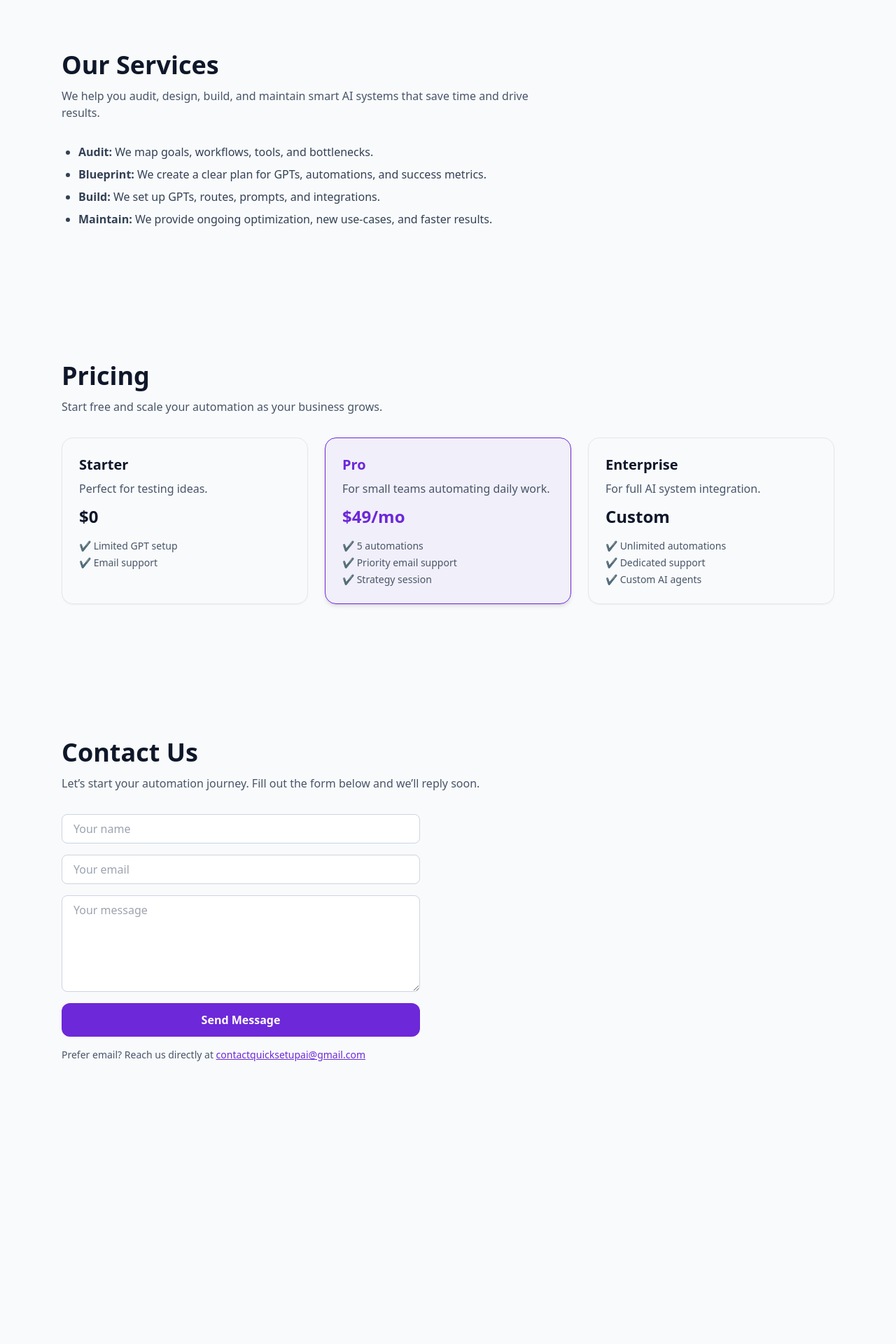
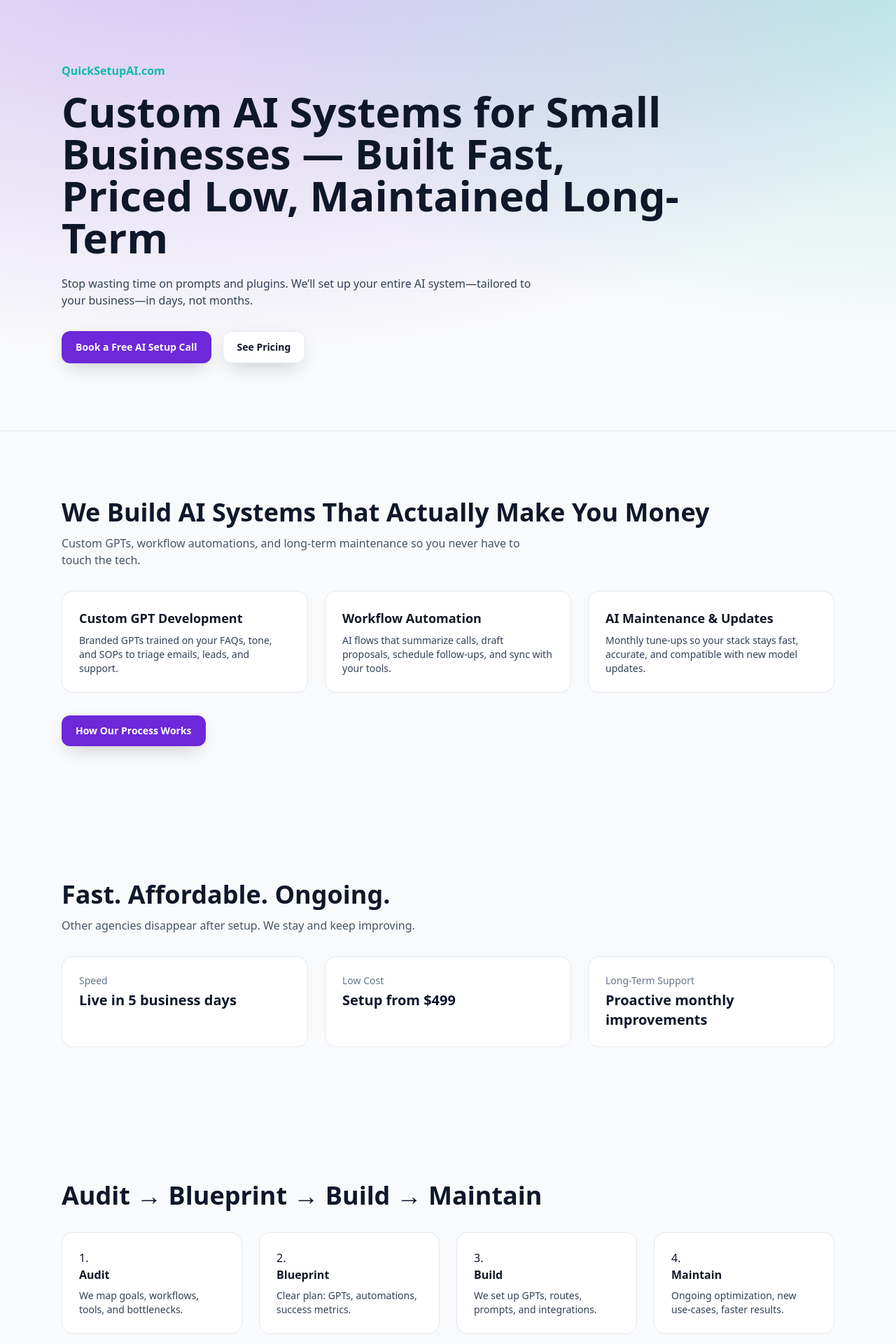
Before and after one commit to morganharris92-dev/quicksetupai, a Next.js app: page / in a window 1280 px wide. Shown: the part 80-2000 px from the top of the page at 70% size. Before the commit the page ends 1693 px from the top, so only its background shows below. Built offline with nearby package versions, Linux system fonts and the light colour scheme.

Commit message:
Update page.tsx

```diff
--- a/app/page.tsx
+++ b/app/page.tsx
@@ -1,111 +1,168 @@
 // app/page.tsx
+import CTAButton from "@/components/CTAButton";
 import Section from "@/components/Section";
 
-export default function Page() {
+export default function Home() {
   return (
-    <>
-      {/* --- SERVICES --- */}
+    <main>
+      {/* HERO */}
+      <div className="gradient-hero border-b border-slate-200">
+        <div className="mx-auto max-w-6xl px-6 pt-20 pb-16 md:pt-28 md:pb-24">
+          <p className="text-teal font-semibold mb-4">QuickSetupAI.com</p>
+          <h1 className="text-3xl md:text-6xl font-extrabold text-midnight leading-tight max-w-4xl">
+            Custom AI Systems for Small Businesses — Built Fast, Priced Low, Maintained Long-Term
+          </h1>
+          <p className="mt-6 text-slate-700 max-w-2xl">
+            Stop wasting time on prompts and plugins. We’ll set up your entire AI system—tailored to your business—in days, not months.
+          </p>
+          <div className="mt-8 flex flex-wrap gap-4">
+            <CTAButton href="#contact">Book a Free AI Setup Call</CTAButton>
+            <CTAButton href="#pricing" variant="secondary">See Pricing</CTAButton>
+          </div>
+        </div>
+      </div>
+
+      {/* WHAT WE DO (SERVICES) */}
       <Section
         id="services"
-        title="Our Services"
-        subtitle="We help you audit, design, build, and maintain smart AI systems that save time and drive results."
+        title="We Build AI Systems That Actually Make You Money"
+        subtitle="Custom GPTs, workflow automations, and long-term maintenance so you never have to touch the tech."
       >
-        <ul className="list-disc ml-6 space-y-2 text-slate-700">
-          <li><strong>Audit:</strong> We map goals, workflows, tools, and bottlenecks.</li>
-          <li><strong>Blueprint:</strong> We create a clear plan for GPTs, automations, and success metrics.</li>
-          <li><strong>Build:</strong> We set up GPTs, routes, prompts, and integrations.</li>
-          <li><strong>Maintain:</strong> We provide ongoing optimization, new use-cases, and faster results.</li>
-        </ul>
+        <div className="grid md:grid-cols-3 gap-6">
+          <div className="rounded-2xl bg-white p-6 border border-slate-200">
+            <h3 className="font-semibold text-lg">Custom GPT Development</h3>
+            <p className="mt-2 text-sm text-slate-700">Branded GPTs trained on your FAQs, tone, and SOPs to triage emails, leads, and support.</p>
+          </div>
+          <div className="rounded-2xl bg-white p-6 border border-slate-200">
+            <h3 className="font-semibold text-lg">Workflow Automation</h3>
+            <p className="mt-2 text-sm text-slate-700">AI flows that summarize calls, draft proposals, schedule follow-ups, and sync with your tools.</p>
+          </div>
+          <div className="rounded-2xl bg-white p-6 border border-slate-200">
+            <h3 className="font-semibold text-lg">AI Maintenance & Updates</h3>
+            <p className="mt-2 text-sm text-slate-700">Monthly tune-ups so your stack stays fast, accurate, and compatible with new model updates.</p>
+          </div>
+        </div>
+        <div className="mt-8"><CTAButton href="#process">How Our Process Works</CTAButton></div>
       </Section>
 
-      {/* --- PRICING --- */}
-      <Section
-        id="pricing"
-        title="Pricing"
-        subtitle="Start free and scale your automation as your business grows."
-      >
+      {/* VALUE */}
+      <Section title="Fast. Affordable. Ongoing." subtitle="Other agencies disappear after setup. We stay and keep improving.">
         <div className="grid md:grid-cols-3 gap-6">
-          <div className="rounded-2xl border border-slate-200 p-6 shadow-sm hover:shadow-md transition">
-            <h3 className="text-xl font-semibold text-midnight mb-2">Starter</h3>
-            <p className="text-slate-600 mb-3">Perfect for testing ideas.</p>
-            <p className="font-bold text-2xl text-midnight mb-4">$0</p>
-            <ul className="text-slate-600 space-y-1 text-sm">
-              <li>✔ Limited GPT setup</li>
-              <li>✔ Email support</li>
-            </ul>
+          <CardStat title="Speed" value="Live in 5 business days" />
+          <CardStat title="Low Cost" value="Setup from $499" />
+          <CardStat title="Long-Term Support" value="Proactive monthly improvements" />
+        </div>
+      </Section>
+
+      {/* PROCESS */}
+      <Section id="process" title="Audit → Blueprint → Build → Maintain">
+        <ol className="grid md:grid-cols-4 gap-6 list-decimal list-inside">
+          <li className="rounded-2xl bg-white p-6 border border-slate-200">
+            <h4 className="font-semibold">Audit</h4>
+            <p className="text-sm mt-2 text-slate-700">We map goals, workflows, tools, and bottlenecks.</p>
+          </li>
+          <li className="rounded-2xl bg-white p-6 border border-slate-200">
+            <h4 className="font-semibold">Blueprint</h4>
+            <p className="text-sm mt-2 text-slate-700">Clear plan: GPTs, automations, success metrics.</p>
+          </li>
+          <li className="rounded-2xl bg-white p-6 border border-slate-200">
+            <h4 className="font-semibold">Build</h4>
+            <p className="text-sm mt-2 text-slate-700">We set up GPTs, routes, prompts, and integrations.</p>
+          </li>
+          <li className="rounded-2xl bg-white p-6 border border-slate-200">
+            <h4 className="font-semibold">Maintain</h4>
+            <p className="text-sm mt-2 text-slate-700">Ongoing optimization, new use-cases, faster results.</p>
+          </li>
+        </ol>
+        <div className="mt-8"><CTAButton href="#contact">Book Your Free Audit Call</CTAButton></div>
+      </Section>
+
+      {/* PRICING */}
+      <Section id="pricing" title="Simple, Transparent Pricing">
+        <div className="grid md:grid-cols-3 gap-6">
+          <PriceCard name="Setup Package" price="$499 one-time" features={["Custom GPT","1–2 key automations","Documentation & onboarding"]} />
+          <PriceCard name="Monthly Maintenance" price="$79 / month" features={["Prompt tuning","Minor feature tweaks","Priority support"]} />
+          <PriceCard highlight name="Growth Plan" price="$699 setup + $99 / month" features={["Everything in Setup","Maintenance included","Quarterly roadmap"]} />
+        </div>
+        <div className="mt-8 flex gap-4"><CTAButton href="#contact">Get Started</CTAButton></div>
+      </Section>
+
+      {/* TESTIMONIALS */}
+      <Section title="Real Results from Real Businesses">
+        <div className="grid md:grid-cols-3 gap-6">
+          <Quote text="Automated 70% of our intake—saved ~15 hours/week." author="Megan L., Agency Owner" />
+          <Quote text="Customer email triage now runs itself. Huge time saver." author="Tom R., HVAC" />
+          <Quote text="Fast build, clean docs, ongoing tweaks. Worth it." author="Sara D., E-commerce" />
+        </div>
+      </Section>
+
+      {/* ABOUT */}
+      <Section title="Your AI Partner for the Long Run" subtitle="We make AI practical. We build systems that ship quickly, pay for themselves, and keep getting better.">
+        <p className="text-slate-700 max-w-3xl">Clear communication, clean hand-offs, and measurable results—without the jargon. Everything we create is designed to work, not just look smart.</p>
+      </Section>
+
+      {/* CTA / CONTACT */}
+      <Section id="contact" title="Your AI Setup Starts Here" subtitle="Book a free call and see how fast AI can start working for you.">
+        <div className="grid md:grid-cols-2 gap-8 items-start">
+          <div className="rounded-2xl bg-white p-6 border border-slate-200">
+            {/* Calendly Embed placeholder; swap with your embed when ready */}
+            <div className="aspect-video w-full rounded-xl bg-mist border border-slate-200 flex items-center justify-center text-slate-500">Add Calendly embed here</div>
+            <p className="mt-3 text-sm text-slate-600">Prefer email? hello@quicksetupai.com</p>
           </div>
-          <div className="rounded-2xl border border-violet p-6 shadow-md bg-violet/5 hover:bg-violet/10 transition">
-            <h3 className="text-xl font-semibold text-violet mb-2">Pro</h3>
-            <p className="text-slate-600 mb-3">For small teams automating daily work.</p>
-            <p className="font-bold text-2xl text-violet mb-4">$49/mo</p>
-            <ul className="text-slate-600 space-y-1 text-sm">
-              <li>✔ 5 automations</li>
-              <li>✔ Priority email support</li>
-              <li>✔ Strategy session</li>
-            </ul>
-          </div>
-          <div className="rounded-2xl border border-slate-200 p-6 shadow-sm hover:shadow-md transition">
-            <h3 className="text-xl font-semibold text-midnight mb-2">Enterprise</h3>
-            <p className="text-slate-600 mb-3">For full AI system integration.</p>
-            <p className="font-bold text-2xl text-midnight mb-4">Custom</p>
-            <ul className="text-slate-600 space-y-1 text-sm">
-              <li>✔ Unlimited automations</li>
-              <li>✔ Dedicated support</li>
-              <li>✔ Custom AI agents</li>
-            </ul>
+          <div className="rounded-2xl bg-white p-6 border border-slate-200">
+            <h3 className="font-semibold text-lg">Quick Contact</h3>
+            <p className="text-sm text-slate-700">Tell us your goal and we’ll reply with a quick plan.</p>
+            {/* UPDATED: posts to your API instead of mailto */}
+            <form className="mt-4 grid gap-3" action="/api/contact" method="post">
+              <input required className="rounded-lg border border-slate-300 px-3 py-2" placeholder="Name" name="name" />
+              <input required type="email" className="rounded-lg border border-slate-300 px-3 py-2" placeholder="Email" name="email" />
+              <textarea className="rounded-lg border border-slate-300 px-3 py-2" placeholder="What do you want to automate?" name="message" rows={4} />
+              <button className="rounded-xl bg-violet text-white px-5 py-3 font-semibold hover:opacity-90" type="submit">Send</button>
+            </form>
+            <p className="text-xs text-slate-500 mt-3">We’ll never share your info. Replies usually within 1 business day.</p>
           </div>
         </div>
       </Section>
 
-      {/* --- CONTACT --- */}
-      <Section
-        id="contact"
-        title="Contact Us"
-        subtitle="Let’s start your automation journey. Fill out the form below and we’ll reply soon."
-      >
-        <form
-          className="mt-6 grid gap-4 max-w-lg"
-          action="/api/contact"
-          method="post"
-        >
-          <input
-            required
-            className="rounded-lg border border-slate-300 px-4 py-2 focus:ring-2 focus:ring-violet focus:outline-none"
-            placeholder="Your name"
-            name="name"
-          />
-          <input
-            required
-            type="email"
-            className="rounded-lg border border-slate-300 px-4 py-2 focus:ring-2 focus:ring-violet focus:outline-none"
-            placeholder="Your email"
-            name="email"
-          />
-          <textarea
-            required
-            className="rounded-lg border border-slate-300 px-4 py-2 focus:ring-2 focus:ring-violet focus:outline-none"
-            placeholder="Your message"
-            name="message"
-            rows={5}
-          />
-          <button
-            className="rounded-xl bg-violet text-white px-6 py-3 font-semibold hover:opacity-90 transition"
-            type="submit"
-          >
-            Send Message
-          </button>
-        </form>
-
-        <p className="mt-4 text-slate-600 text-sm">
-          Prefer email? Reach us directly at{" "}
-          <a
-            href="mailto:contactquicksetupai@gmail.com"
-            className="text-violet underline hover:no-underline"
-          >
-            contactquicksetupai@gmail.com
-          </a>
-        </p>
-      </Section>
-    </>
+      {/* FOOTER */}
+      <footer className="py-10 border-t border-slate-200">
+        <div className="mx-auto max-w-6xl px-6 flex flex-col md:flex-row items-center justify-between gap-3 text-sm text-slate-600">
+          <p>© {new Date().getFullYear()} QuickSetupAI — All Rights Reserved</p>
+          <p>Custom AI systems for small businesses — built fast, priced low, maintained long-term.</p>
+        </div>
+      </footer>
+    </main>
   );
 }
+
+function CardStat({ title, value }: { title: string; value: string }) {
+  return (
+    <div className="rounded-2xl bg-white p-6 border border-slate-200">
+      <p className="text-sm text-slate-500">{title}</p>
+      <p className="mt-1 text-xl font-semibold text-midnight">{value}</p>
+    </div>
+  );
+}
+
+function PriceCard({ name, price, features, highlight }: { name: string; price: string; features: string[]; highlight?: boolean; }) {
+  return (
+    <div className={`rounded-2xl p-6 border ${highlight ? "border-violet" : "border-slate-200"} bg-white relative`}>
+      {highlight && <span className="absolute -top-3 right-6 bg-violet text-white text-xs px-2 py-1 rounded-md">Popular</span>}
+      <h3 className="font-semibold text-lg">{name}</h3>
+      <p className="mt-1 text-2xl font-extrabold text-midnight">{price}</p>
+      <ul className="mt-4 space-y-2 text-sm text-slate-700">
+        {features.map((f, i) => <li key={i}>• {f}</li>)}
+      </ul>
+      <div className="mt-6"><CTAButton href="#contact">Choose Plan</CTAButton></div>
+    </div>
+  );
+}
+
+function Quote({ text, author }: { text: string; author: string }) {
+  return (
+    <blockquote className="rounded-2xl bg-white p-6 border border-slate-200 text-slate-800">
+      <p>“{text}”</p>
+      <footer className="mt-3 text-sm text-slate-500">— {author}</footer>
+    </blockquote>
+  );
+}
```
